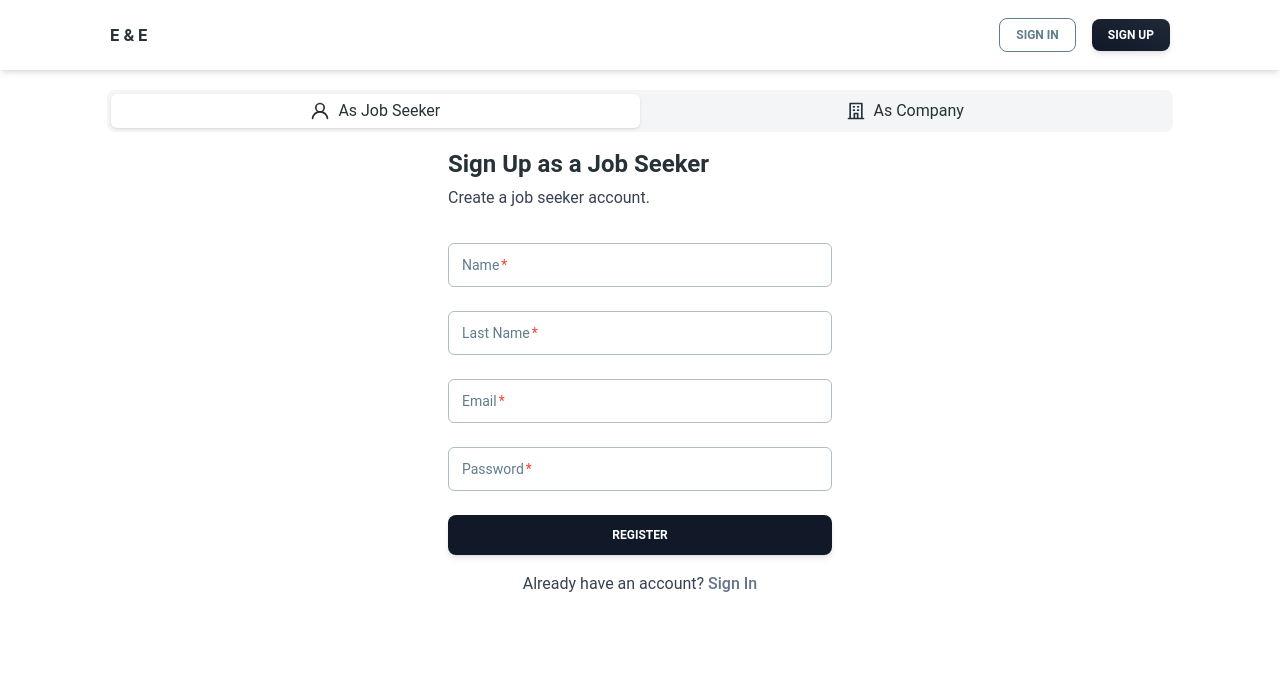
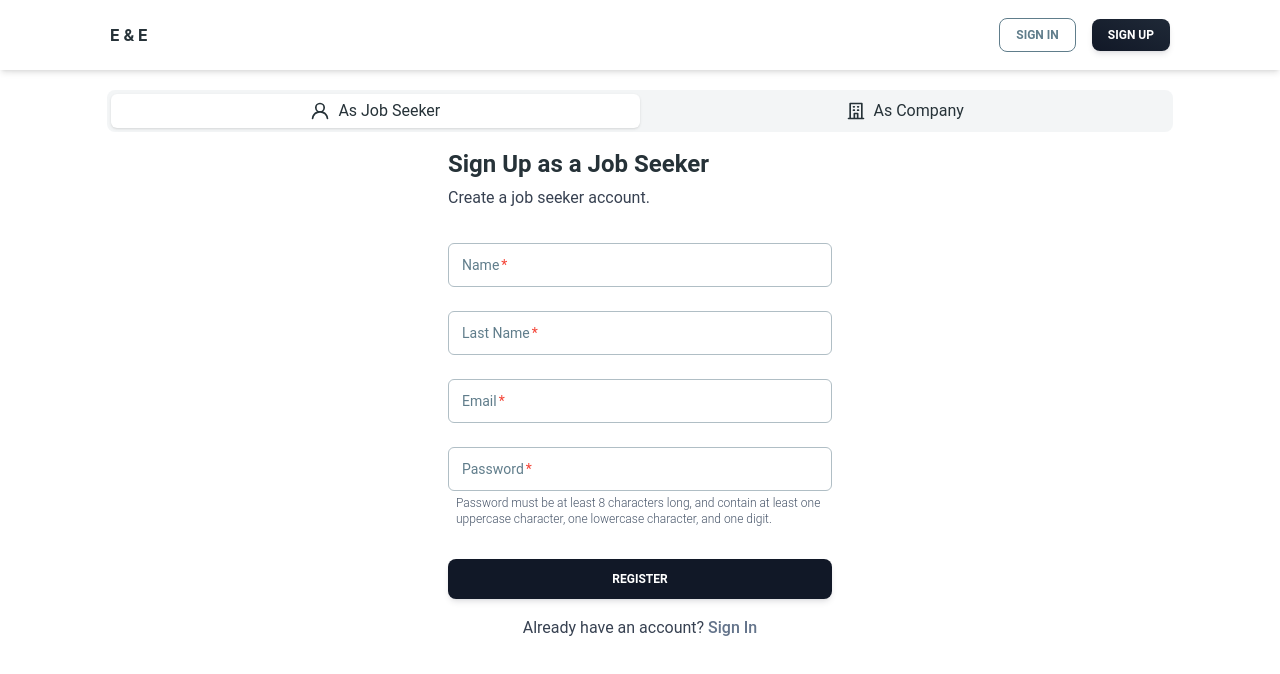
Before and after one commit to ParJavadian/JobFinder, a React (Create React App) app in the folder frontend/: page /signup in a window 1280 px wide. Shown: the top 674 px of the page. Built offline with nearby package versions, Linux system fonts and the light colour scheme.

Commit message:
set alert size in sign up

```diff
--- a/frontend/src/components/SignUpManagerForm.jsx
+++ b/frontend/src/components/SignUpManagerForm.jsx
@@ -68,7 +68,7 @@ export default function SignUpManagerForm() {
       {error && (
         <Alert
           color="red"
-          className="fixed right-32 w-auto h-auto top-40"
+          className="fixed right-32 w-auto h-auto top-40 max-w-[350px]"
           icon={<XCircleIcon className="mt-px h-6 w-6" />}
           onClose={closeAlert}
         >
@@ -113,6 +113,13 @@ export default function SignUpManagerForm() {
               onChange={(e) => setPassword(e.target.value)}
               required
             />
+            <Typography
+              variant="small"
+              className="-mt-7 p-2 text-xs text-blue-600"
+            >
+              Password must be at least 8 characters long, and contain at least
+              one uppercase character, one lowercase character, and one digit.
+            </Typography>
             <Input
               size="lg"
               label="What is your company's field?"
--- a/frontend/src/components/SignUpSeekerForm.jsx
+++ b/frontend/src/components/SignUpSeekerForm.jsx
@@ -63,7 +63,7 @@ export default function SignUpSeekerForm() {
       {error && (
         <Alert
           color="red"
-          className="fixed right-32 w-auto h-auto top-40"
+          className="fixed right-32 w-auto h-auto top-40 max-w-[350px]"
           icon={<XCircleIcon className="mt-px h-6 w-6" />}
           onClose={closeAlert}
         >
@@ -122,6 +122,13 @@ export default function SignUpSeekerForm() {
               onChange={(e) => setPassword(e.target.value)}
               required
             />
+            <Typography
+              variant="small"
+              className="-mt-7 p-2 text-xs text-blue-600"
+            >
+              Password must be at least 8 characters long, and contain at least
+              one uppercase character, one lowercase character, and one digit.
+            </Typography>
           </div>
           <Button className="mt-6" fullWidth onClick={handleClick}>
             Register
```
